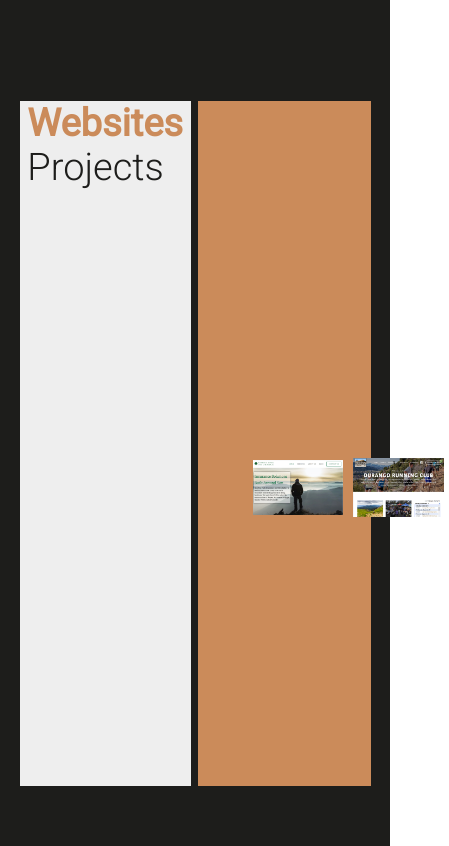
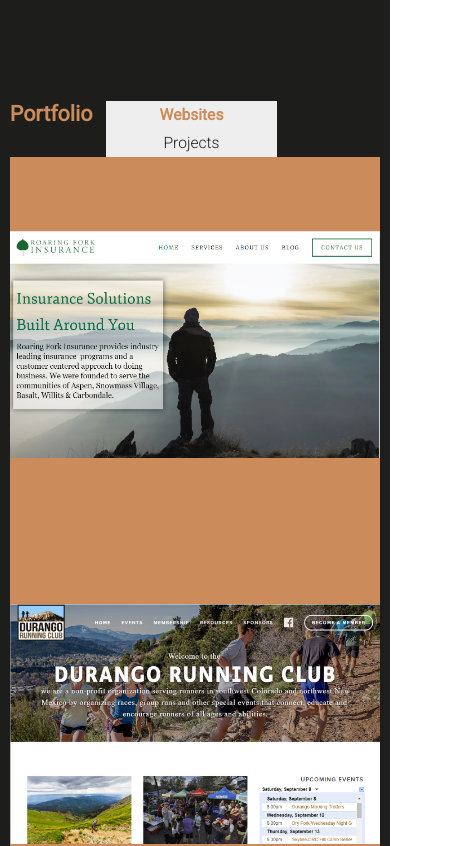
Before and after one commit to LudwigThePig/ludwigThePig.com, a React (Create React App) app: page / in a window 390 px wide. Shown: the part 1720-2566 px from the top of the page, 449 px wide, since content can reach past the window. Built offline with nearby package versions, Linux system fonts and the light colour scheme.

Commit message:
added tablet styling for portfolio and finished hover functionality/animation

```diff
--- a/src/App.js
+++ b/src/App.js
@@ -242,8 +242,8 @@
   render(){
     return(
       <div id="portfolio" className="body">
+        <h1 className="header">Portfolio</h1>
          <div className="jumbo">
-
             <div className="left-col">
               <h1>Websites</h1>
               <h1 className="disabled">Projects</h1>
@@ -251,19 +251,22 @@
 
             <div className='right-col'>
 
+              <a href="roaringforkins.com">
                 <div className="portfolio-wrapper">
                   <div className="link-wrapper">
-                  <a href="roaringforkins.com">ROARING FORK INSURANCE</a>
+                    <p>ROARING FORK INSURANCE</p>
                   </div>
                   <img src={rfi} alt="Roaring Fork Insurance"></img>
                 </div>
-
+              </a>
+              <a href="durangorunningclub.com">
                 <div className="portfolio-wrapper">
                   <div className="link-wrapper">
-                  <a href="durangorunningclub.com"> DURANGO RUNNING CLUB</a>
+                    <p> DURANGO RUNNING CLUB</p>
                   </div>
                   <img src={drc} alt="Durango Running Club"></img>
                 </div>
+              </a>
 
             </div>
         </div>
--- a/src/App.scss
+++ b/src/App.scss
@@ -279,8 +279,11 @@
 //PORTFOLIO
 #portfolio{
   background: $third-clr;
+  .header{
+     font-size: 4vw;
+     margin: 0 auto 2px 5vw;
+  }
   .jumbo{
-    background: $secondary-clr;
     width: 90vw;
     margin: auto;
     display: flex;
@@ -291,6 +294,7 @@
   }
   .left-col{
     background: #eee;
+    width: 20%;
     border-right: 7px solid $third-clr;
     padding: 0 2vw;
   }
@@ -304,19 +308,18 @@
     color: $secondary-clr;
   }
   .right-col{
+    background: $secondary-clr;
     display: flex;
-    flex: 1;
+    flex-wrap: wrap;
+    width: 80%;
     align-items: center;
     justify-content: space-around;
     color: white;
     height: 80vh;
-    margin: 10px 50px auto 50px;
     }
     .portfolio-wrapper{
-      display: flex;
-      max-width: 45%;
-      flex-direction: column;
-      justify-content: center;
+      max-width: 400px;
+      position: relative;
         a{
           text-align: center;
           color: #fff;
@@ -324,22 +327,30 @@
         }
         img{
           max-width: 100%;
-          width: auto;
         }
       }
       //this creates the hover effect for the portfolio images
       .link-wrapper{
-        padding: 10px;
+        position: absolute;
+        top: 0;
+        bottom: 0;
+        left: 0;
+        right: 0;
+        height: 100%;
         width: 100%;
-        margin: auto;
-        transition: .5s ease;
         opacity: 0;
         background: $text-clr;
-        transform: translate(-50%, -50%);
-        -ms-transform: translate(-50%, -50%);
-        text-align: center;
+        p{
+          color: #fff;
+          top: 50%;
+          left: 50%;
+          position: absolute;
+          text-align: center;
+
+}
       }
       img{
+        display: block;
         opacity: 1;
         transition: .5s ease;
       }
@@ -349,6 +360,36 @@
       .portfolio-wrapper:hover .link-wrapper{
         opacity: 1;
       }
+}
+//tablet and small computer breaks
+@media screen and (max-width: 860px){
+  #portfolio{
+    .header{
+      font-size: 5.5vw;
+      margin: 0px auto auto 2.5vw;
+      position: absolute;
+   }
+    .jumbo{
+      flex-direction: column;
+      align-items: center;
+      justify-content: flex-start;
+    }
+    .left-col{ //now top row
+      width: 40vw;
+      text-align: center;
+    }
+    .right-col{ //now bottom row
+      font-size: 10px;
+      width: 95vw;
+      height: 90vh;
+    }
+    h1{
+      font-size: 4vw;
+      display: inline-block;
+      margin: 5px 10px;
+    }
+
+  }
 }
 
 
```
Lines whose indentation alone changed are shown as unchanged.
